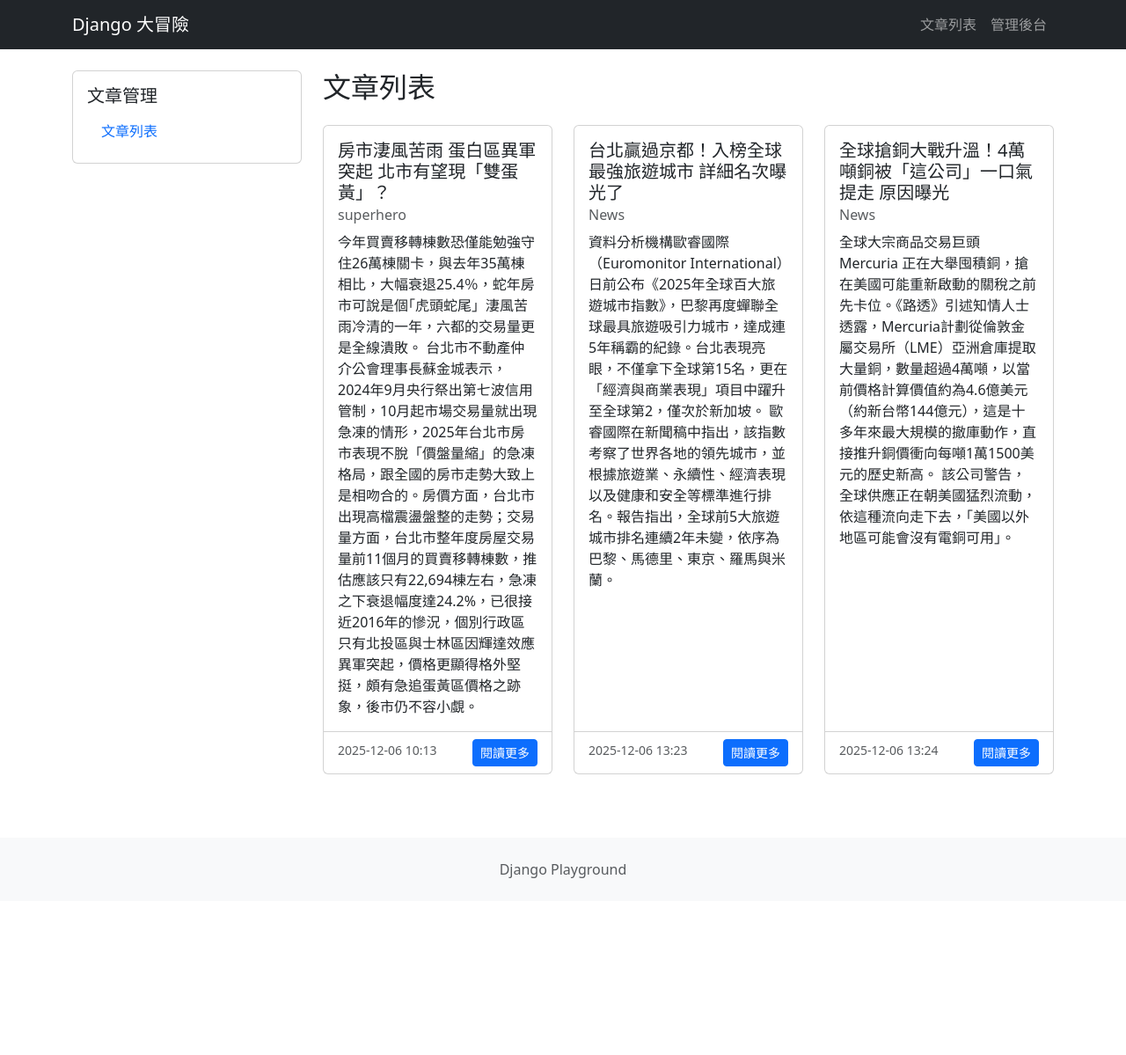
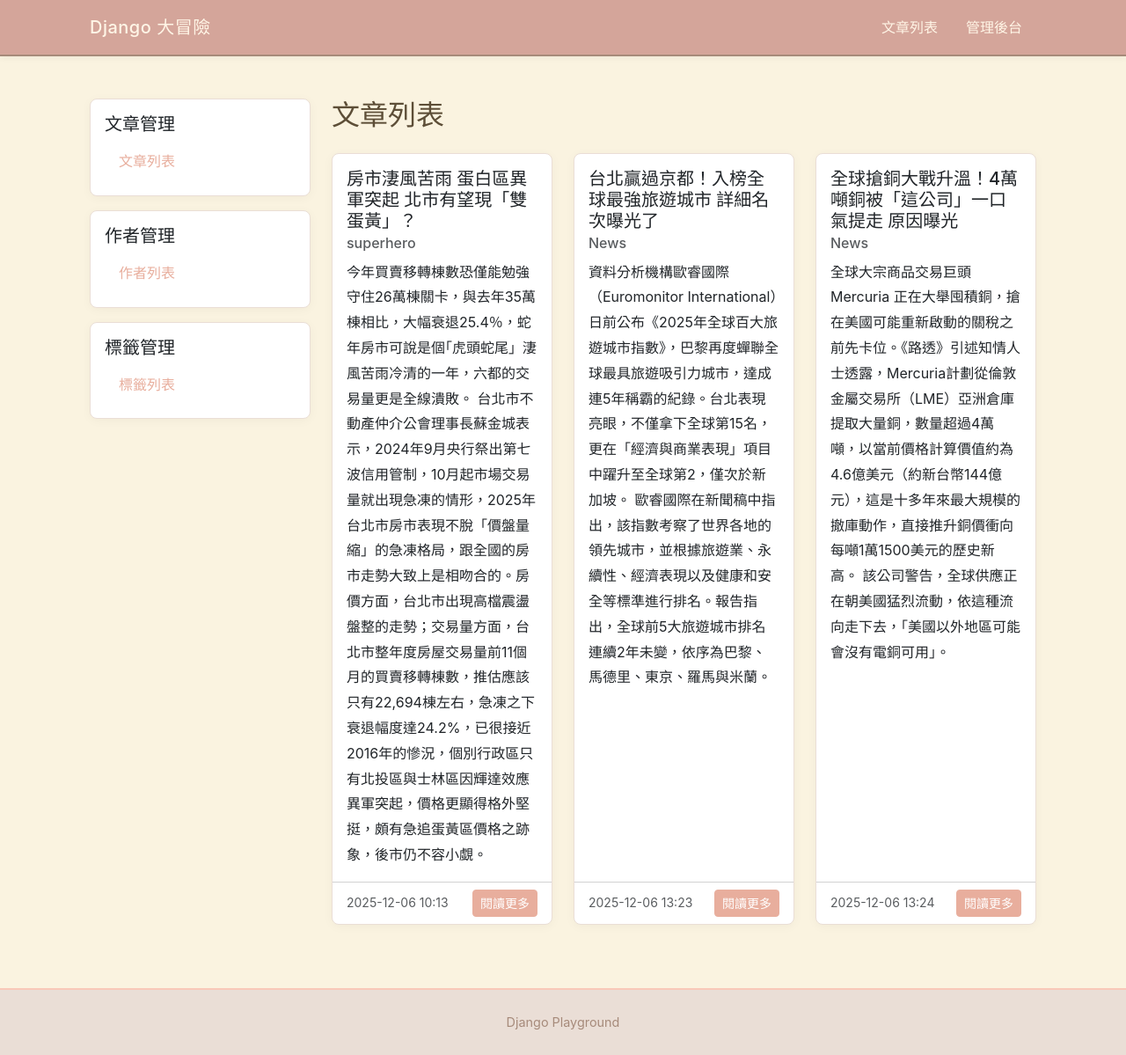
Before and after one commit to elhuai/django-playground, a Django app: page /blog/articles/ in a window 1280 px wide. Shown: the whole page at 88% size. Before the commit the page ends 998 px from the top, so only its background shows below. Run offline with Django 5.2, Linux system fonts and the light colour scheme; data comes from the database, SQL or seed files in the repository; both versions use the stored data as it was after the commit; some libraries are stand-ins or nearby versions.

Commit message:
[create] Add author and tag management views, templates, and styles

```diff
--- a/blog/templates/blog/base.html
+++ b/blog/templates/blog/base.html
@@ -15,6 +15,30 @@
           </ul>
         </div>
       </div>
+      <div class="card mt-3">
+        <div class="card-body">
+          <h5 class="card-title">
+            作者管理
+          </h5>
+          <ul class="list-group list-group-flush">
+            <li class="list-group-item">
+              <a href="{% url 'author_list' %}" class="text-decoration-none">作者列表</a>
+            </li>
+          </ul>
+        </div>
+      </div>
+      <div class="card mt-3">
+        <div class="card-body">
+          <h5 class="card-title">
+            標籤管理
+          </h5>
+          <ul class="list-group list-group-flush">
+            <li class="list-group-item">
+              <a href="{% url 'tag_list' %}" class="text-decoration-none">標籤列表</a>
+            </li>
+          </ul>
+        </div>
+      </div>
     </aside>
     <div class="col-md-9">
       {% block blog_content %}
--- a/blog/urls.py
+++ b/blog/urls.py
@@ -4,4 +4,6 @@ from blog import views
 urlpatterns = [
     path("articles/", views.article_list, name="article_list"),
     path("articles/<int:article_id>/", views.article_detail, name="article_detail"),
+    path("authors/", views.author_list, name="author_list"),
+    path("tags/", views.tag_list, name="tag_list"),
 ]
--- a/blog/views.py
+++ b/blog/views.py
@@ -1,5 +1,5 @@
 from django.shortcuts import render
-from blog.models import Article
+from blog.models import Article, Author, Tag
 
 
 def article_list(request):
@@ -10,3 +10,13 @@ def article_list(request):
 def article_detail(request, article_id):
     article = Article.objects.get(id=article_id)
     return render(request, "blog/article_detail.html", {"article": article})
+
+
+def author_list(request):
+    authors = Author.objects.all()
+    return render(request, "blog/author_list.html", {"authors": authors})
+
+
+def tag_list(request):
+    tags = Tag.objects.all()
+    return render(request, "blog/tag_list.html", {"tags": tags})
--- a/core/settings.py
+++ b/core/settings.py
@@ -125,6 +125,10 @@ USE_TZ = True  # 啟用時區
 
 STATIC_URL = "static/"
 
+STATICFILES_DIRS = [
+    BASE_DIR / "templates",
+]
+
 # Default primary key field type
 # https://docs.djangoproject.com/en/5.2/ref/settings/#default-auto-field
 
--- a/templates/base.html
+++ b/templates/base.html
@@ -1,4 +1,6 @@
 {% load django_bootstrap5 %}
+{% load static %}
+
 <!DOCTYPE html>
 <html lang="zh-Hant">
   <head>
@@ -6,17 +8,26 @@
     <meta name="viewport" content="width=device-width, initial-scale=1.0" />
     <meta name="description" content="Django Playground" />
     <meta name="keywords" content="Django, Playground" />
+
     <title>
       {% block title %}
         Django 大冒險
       {% endblock title %}
     </title>
-    {% bootstrap_css %}      <link rel="stylesheet"
-          href="https://cdn.jsdelivr.net/npm/bootstrap-icons@1.11.0/font/bootstrap-icons.css" />      {% block extra_head %}
+
+    {% bootstrap_css %}
+
+    <link rel="stylesheet"
+          href="https://cdn.jsdelivr.net/npm/bootstrap-icons@1.11.0/font/bootstrap-icons.css" />
+
+    <link rel="stylesheet" href="{% static 'style.css' %}" />
+
+    {% block extra_head %}
     {% endblock extra_head %}
   </head>
   <body>
-    <nav class="navbar navbar-expand-lg navbar-dark bg-dark">        <div class="container">
+    <nav class="navbar navbar-expand-lg">
+      <div class="container">
         <span class="navbar-brand">Django 大冒險</span>
         <button class="navbar-toggler"
                 type="button"
@@ -30,21 +41,29 @@
               <a class="nav-link" href="{% url 'article_list' %}">文章列表</a>
             </li>
             <li class="nav-item">
-              <a class="nav-link" href="{% url 'admin:index' %}">管理後台</a>              </li>
+              <a class="nav-link" href="{% url 'admin:index' %}">管理後台</a>
+            </li>
           </ul>
         </div>
       </div>
     </nav>
-    <main class="container my-4">        {% block content %}
+
+    <main class="container my-5">
+      {% block content %}
       {% endblock content %}
     </main>
-    <footer class="bg-light py-4 mt-5">        <div class="container text-center">
+
+    <footer class="py-4 mt-5">
+      <div class="container text-center">
         <p class="text-muted mb-0">
           Django Playground
         </p>
       </div>
     </footer>
-    {% bootstrap_javascript %}      {% block extra_scripts %}
+
+    {% bootstrap_javascript %}
+
+    {% block extra_scripts %}
     {% endblock extra_scripts %}
   </body>
 </html>
--- /dev/null
+++ b/templates/style.css
@@ -0,0 +1,95 @@
+:root {
+  --warm-cream: #FAF3E0;
+  --soft-beige: #EADED6;
+  --warm-peach: #F8C8B8;
+  --muted-coral: #E8AE9D;
+  --warm-terracotta: #D4A59A;
+  --soft-brown: #A68A7A;
+  --warm-text: #5D4E37;
+  --light-accent: #FFF5E6;
+}
+
+body {
+  background-color: var(--warm-cream);
+  color: var(--warm-text);
+  font-family: -apple-system, BlinkMacSystemFont, "Segoe UI", "Hiragino Sans", "Hiragino Kaku Gothic ProN", "Yu Gothic", sans-serif;
+  line-height: 1.8;
+}
+
+.navbar {
+  background-color: var(--warm-terracotta) !important;
+  border-bottom: 2px solid var(--soft-brown);
+  box-shadow: 0 2px 8px rgba(0, 0, 0, 0.05);
+}
+
+.navbar-brand {
+  color: var(--light-accent) !important;
+  font-weight: 500;
+  letter-spacing: 0.5px;
+}
+
+.nav-link {
+  color: var(--light-accent) !important;
+  transition: all 0.3s ease;
+  padding: 0.5rem 1rem !important;
+}
+
+.nav-link:hover {
+  color: white !important;
+  background-color: rgba(255, 255, 255, 0.1);
+  border-radius: 4px;
+}
+
+.container {
+  max-width: 1100px;
+}
+
+main {
+  min-height: calc(100vh - 250px);
+}
+
+footer {
+  background-color: var(--soft-beige) !important;
+  border-top: 2px solid var(--warm-peach);
+}
+
+footer .text-muted {
+  color: var(--soft-brown) !important;
+  font-size: 0.9rem;
+}
+
+/* 卡片樣式 */
+.card {
+  background-color: white;
+  border: 1px solid var(--soft-beige);
+  border-radius: 8px;
+  box-shadow: 0 2px 12px rgba(0, 0, 0, 0.04);
+  transition: all 0.3s ease;
+}
+
+.card:hover {
+  box-shadow: 0 4px 20px rgba(0, 0, 0, 0.08);
+  transform: translateY(-2px);
+}
+
+/* 按鈕樣式 */
+.btn-primary {
+  background-color: var(--muted-coral);
+  border-color: var(--muted-coral);
+  color: white;
+}
+
+.btn-primary:hover {
+  background-color: var(--warm-terracotta);
+  border-color: var(--warm-terracotta);
+}
+
+/* 連結樣式 */
+a {
+  color: var(--muted-coral);
+  text-decoration: none;
+}
+
+a:hover {
+  color: var(--warm-terracotta);
+}
```
Also changed, not shown: blog/templates/blog/author_list.html (added, +38 -0 lines), blog/templates/blog/tag_list.html (added, +34 -0 lines), db.sqlite3.
